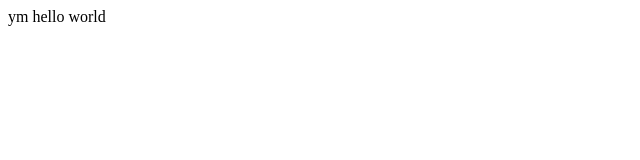
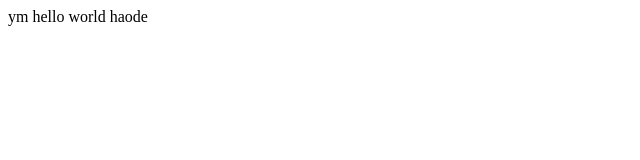
Before and after one commit to pandoraMirror/testgit, a plain HTML site: page test.html in a window 1280 px wide. Shown: the full height of the page, 0-640 px from the left. Drawn offline with Linux system fonts and the light colour scheme.

Commit message:
ym Modify test.html

```diff
--- a/test.html
+++ b/test.html
@@ -10,5 +10,7 @@
   ym
 
   hello world
+
+  haode
 </body>
 </html>
```
